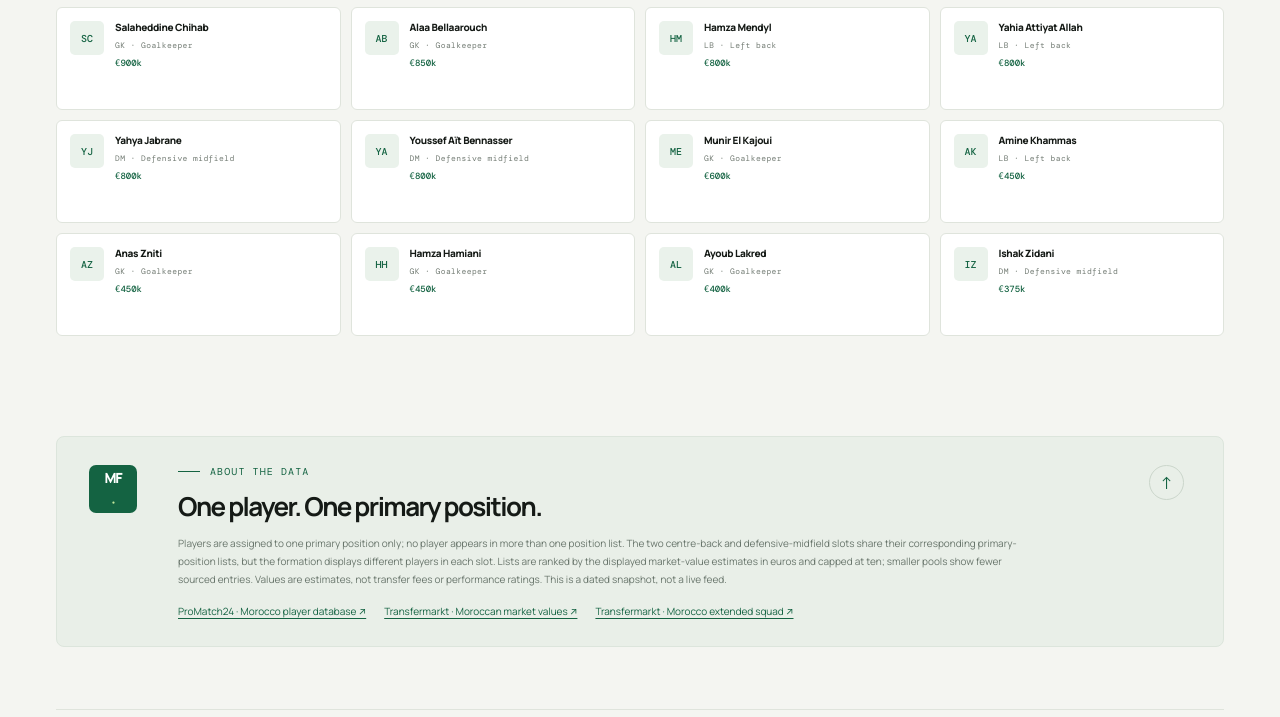
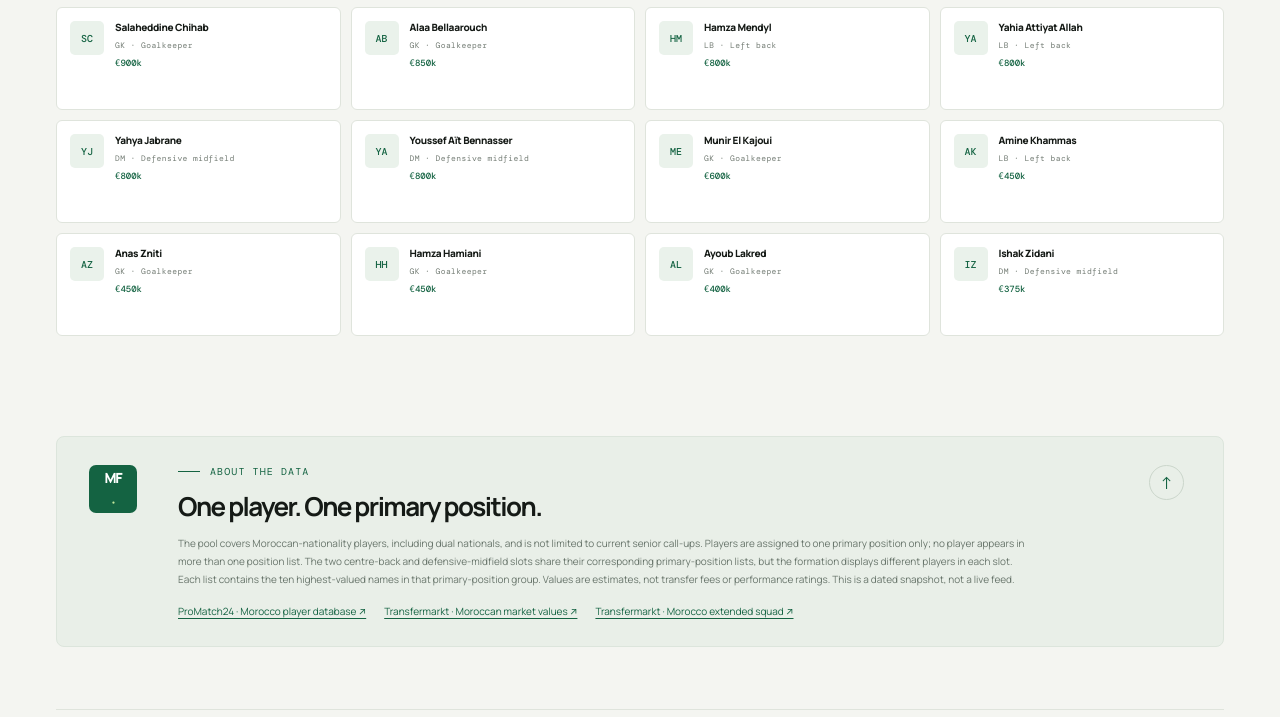
Before and after one commit to nouroumousse/Moroccanfootballers, a plain HTML site: page index.html in a window 1280 px wide. Shown: the part 4485-5202 px from the top of the page. Drawn offline with nearby package versions, Linux system fonts and the light colour scheme.

Commit message:
Clarify Moroccan nationality pool and unique primary-position methodology

```diff
--- a/index.html
+++ b/index.html
@@ -116,7 +116,7 @@
 
       <section class="method-card" id="method">
         <div class="method-mark">MF<span>·</span></div>
-        <div><div class="eyebrow"><span class="eyebrow-line"></span> ABOUT THE DATA</div><h2>One player. One primary position.</h2><p>Players are assigned to one primary position only; no player appears in more than one position list. The two centre-back and defensive-midfield slots share their corresponding primary-position lists, but the formation displays different players in each slot. Lists are ranked by the displayed market-value estimates in euros and capped at ten; smaller pools show fewer sourced entries. Values are estimates, not transfer fees or performance ratings. This is a dated snapshot, not a live feed.</p><div class="source-links"><a href="https://promatch24.com/players/?country_id=17704" target="_blank" rel="noreferrer">ProMatch24 · Morocco player database ↗</a><a href="https://www.transfermarkt.com/spieler-statistik/wertvollstespieler/marktwertetop/mw/land_id/107" target="_blank" rel="noreferrer">Transfermarkt · Moroccan market values ↗</a><a href="https://www.transfermarkt.com/marokko/erweiterterkader/verein/3575" target="_blank" rel="noreferrer">Transfermarkt · Morocco extended squad ↗</a></div></div>
+        <div><div class="eyebrow"><span class="eyebrow-line"></span> ABOUT THE DATA</div><h2>One player. One primary position.</h2><p>The pool covers Moroccan-nationality players, including dual nationals, and is not limited to current senior call-ups. Players are assigned to one primary position only; no player appears in more than one position list. The two centre-back and defensive-midfield slots share their corresponding primary-position lists, but the formation displays different players in each slot. Each list contains the ten highest-valued names in that primary-position group. Values are estimates, not transfer fees or performance ratings. This is a dated snapshot, not a live feed.</p><div class="source-links"><a href="https://promatch24.com/players/?country_id=17704" target="_blank" rel="noreferrer">ProMatch24 · Morocco player database ↗</a><a href="https://www.transfermarkt.com/spieler-statistik/wertvollstespieler/marktwertetop/mw/land_id/107" target="_blank" rel="noreferrer">Transfermarkt · Moroccan market values ↗</a><a href="https://www.transfermarkt.com/marokko/erweiterterkader/verein/3575" target="_blank" rel="noreferrer">Transfermarkt · Morocco extended squad ↗</a></div></div>
         <a class="method-link" href="#top" aria-label="Back to top">↑</a>
       </section>
     </main>
```
